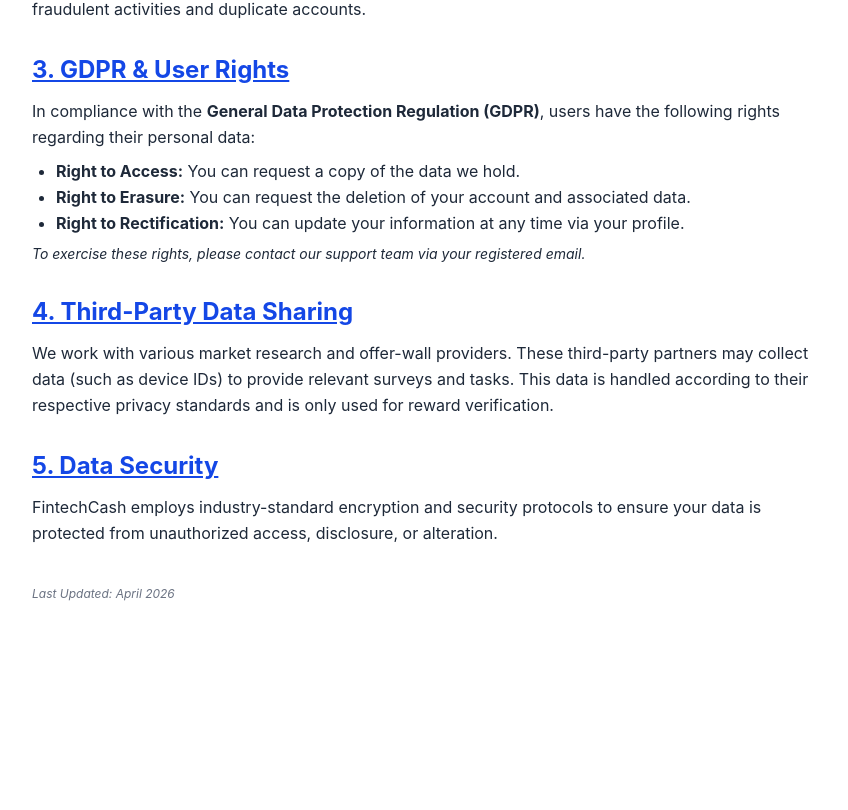
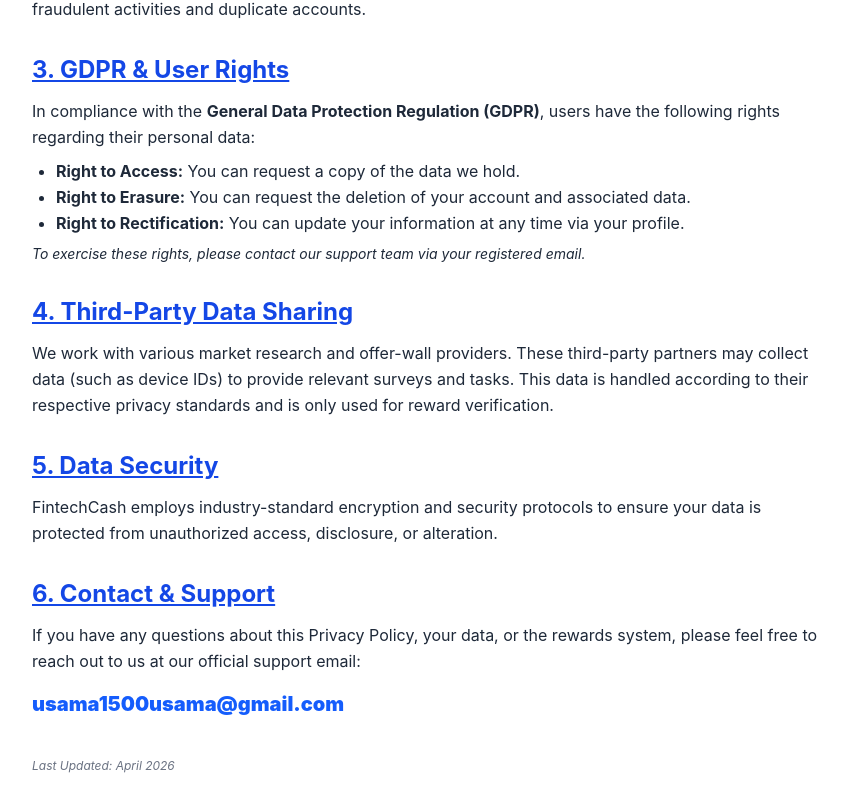
Before and after one commit to usama00150/fintechcash-web, a React (Vite) app: page /privacy in a window 1280 px wide. Shown: the part 492-1302 px from the top of the page, without its empty margins (208-1056 px from the left). Before the commit the page ends 1142 px from the top, so only its background shows below. Built offline with nearby package versions, Linux system fonts and the light colour scheme.

Commit message:
Final compliance update: Added support email

```diff
--- a/src/Privacy.jsx
+++ b/src/Privacy.jsx
@@ -43,6 +43,13 @@
         <p>FintechCash employs industry-standard encryption and security protocols to ensure your data is protected from unauthorized access, disclosure, or alteration.</p>
       </section>
 
+      {/* NEW SECTION ADDED FOR THEOREMREACH COMPLIANCE */}
+      <section className="mb-8">
+        <h2 className="text-2xl font-bold mb-3 text-blue-700 underline">6. Contact & Support</h2>
+        <p>If you have any questions about this Privacy Policy, your data, or the rewards system, please feel free to reach out to us at our official support email:</p>
+        <p className="mt-4 text-xl font-black text-blue-600">usama1500usama@gmail.com</p>
+      </section>
+
       <p className="text-xs text-gray-500 mt-10 italic">Last Updated: April 2026</p>
     </div>
   );
```
